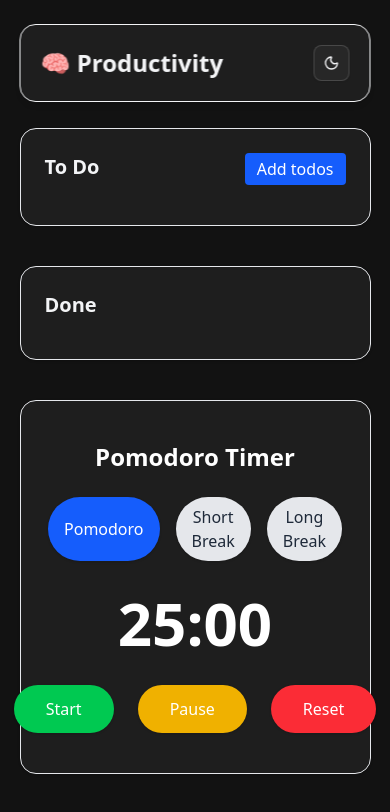
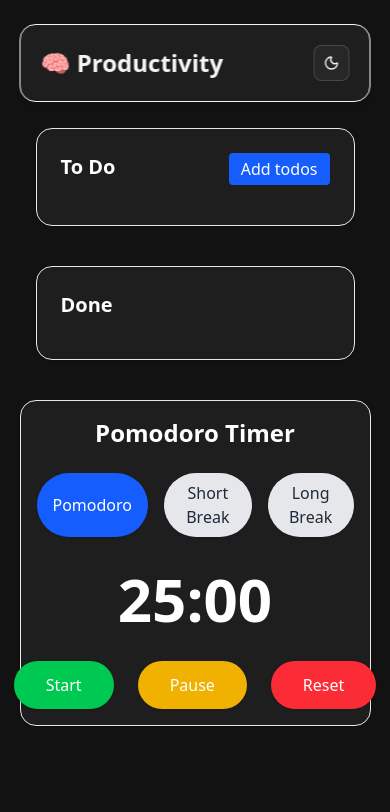
Before and after one commit to dyelo1007/productivity-app, a React (Vite) app: page / in a window 390 px wide. Shown: the top 812 px of the page. Built offline with nearby package versions, Linux system fonts and the light colour scheme.

Commit message:
feat: make PomodoroTimer and TodoList responsive and fix rounded corners on large screens

```diff
--- a/src/components/PomodoroTimer.tsx
+++ b/src/components/PomodoroTimer.tsx
@@ -44,7 +44,7 @@ const PomodoroTimer = () => {
   };
 
   return (
-    <section className="bg-white border border-gray-200 rounded-2xl p-10 shadow-sm flex flex-col items-center justify-center dark:bg-[#1e1e1e]">
+    <section className="w-full mx-auto p-4 sm:p-6 md:p-10 2xl:px-20 bg-white border border-gray-200 rounded-2xl shadow-sm flex flex-col items-center justify-center dark:bg-[#1e1e1e]">
       <h2 className="text-2xl font-semibold mb-6 text-gray-800 dark:text-white">
         Pomodoro Timer
       </h2>
--- a/src/components/TodoList.tsx
+++ b/src/components/TodoList.tsx
@@ -13,8 +13,6 @@ const TodoList = () => {
   });
   const [newTodo, setNewTodo] = useState("");
   const [showModal, setShowModal] = useState(false);
-
-  //load from local storage
 
   useEffect(() => {
     const storedTodos = localStorage.getItem("todos");
@@ -41,12 +39,8 @@ const TodoList = () => {
     setNewTodo("");
   };
 
-  const openModel = () => {
-    setShowModal(true);
-  };
-  const closeModal = () => {
-    setShowModal(false);
-  };
+  const openModel = () => setShowModal(true);
+  const closeModal = () => setShowModal(false);
 
   const handleEdit = (id: number) => {
     setTodos(
@@ -74,6 +68,7 @@ const TodoList = () => {
       todos.map((todo) => (todo.id === id ? { ...todo, text: value } : todo))
     );
   };
+
   const toggleStatus = (id: number) => {
     setTodos((prev) =>
       prev.map((todo) =>
@@ -84,13 +79,12 @@ const TodoList = () => {
     );
   };
 
-  //dnd
   const handleDragEnd = (event: DragEndEvent) => {
     const { active, over } = event;
     if (!over) return;
 
     const activeId = Number(active.id);
-    const destination = over.id; // "todo" or "done"
+    const destination = over.id;
 
     setTodos((prev) =>
       prev.map((todo) =>
@@ -102,22 +96,26 @@ const TodoList = () => {
   };
 
   return (
-    <div className="grid grid-cols-1 md:grid-cols-2 gap-10 ">
-      <DndContext collisionDetection={closestCenter} onDragEnd={handleDragEnd}>
+    <div className="w-full max-w-full 2xl:w-screen px-4 md:px-8 2xl:px-20">
+      <div className="grid grid-cols-1 md:grid-cols-2 gap-10">
+        <DndContext
+          collisionDetection={closestCenter}
+          onDragEnd={handleDragEnd}
+        >
           {/* To Do Column */}
           <DroppableColumn id="todo">
-          <div className="bg-white border border-gray-200 rounded-2xl p-6 shadow-sm dark:bg-[#1e1e1e]">
+            <div className="w-full bg-white border border-gray-200 rounded-2xl p-6 shadow-sm dark:bg-[#1e1e1e]">
               <div className="flex justify-between">
-              <h2 className="text-xl font-semibold mb-4">To Do</h2>
+                <h2 className="text-xl font-semibold mb-4 text-gray-800 dark:text-white">
+                  To Do
+                </h2>
                 <div className="mb-4 col-span-2">
                   {showModal ? (
-                  <>
-                    <div className="fixed inset-0 bg-white/50 bg-opacity-50 backdrop-blur-sm flex justify-center items-center z-50 ">
-                      <div className="bg-white border border-gray-200 rounded-2xl shadow-xl w-full max-w-md p-8 relative  dark:bg-[#1e1e1e]">
+                    <div className="fixed inset-0 bg-white/50 backdrop-blur-sm flex justify-center items-center z-50">
+                      <div className="bg-white border border-gray-200 rounded-2xl shadow-xl w-full max-w-md p-8 relative dark:bg-[#1e1e1e]">
                         <h2 className="text-2xl font-semibold mb-6 text-center text-gray-800 dark:text-gray-50">
                           Add New Task
                         </h2>
-
                         <div className="mb-4">
                           <label className="block text-sm font-medium text-gray-700 mb-1 dark:text-gray-50">
                             Task Title
@@ -129,7 +127,6 @@ const TodoList = () => {
                             onChange={(e) => setNewTodo(e.target.value)}
                           />
                         </div>
-
                         <div className="flex justify-end space-x-3 mt-6">
                           <button
                             onClick={closeModal}
@@ -144,7 +141,6 @@ const TodoList = () => {
                             Save
                           </button>
                         </div>
-
                         <button
                           onClick={closeModal}
                           className="absolute top-4 right-4 text-gray-400 hover:text-gray-600 text-2xl leading-none"
@@ -153,7 +149,6 @@ const TodoList = () => {
                         </button>
                       </div>
                     </div>
-                  </>
                   ) : (
                     <button
                       onClick={openModel}
@@ -169,10 +164,7 @@ const TodoList = () => {
                   .filter((todo) => todo.status === "todo")
                   .map((todo) => (
                     <DraggableTodo key={todo.id} id={todo.id}>
-                    <li
-                      key={todo.id}
-                      className="p-4 bg-gray-50 rounded-xl border flex justify-between dark:bg-[#2a2a2a]"
-                    >
+                      <li className="p-4 bg-gray-50 rounded-xl border flex justify-between dark:bg-[#2a2a2a]">
                         {todo.isEditing ? (
                           <>
                             <input
@@ -189,8 +181,7 @@ const TodoList = () => {
                             </button>
                           </>
                         ) : (
-                        <>
-                          <div className="flex justify-between w-full ">
+                          <div className="flex justify-between w-full">
                             <div>
                               <span>{todo.text}</span>
                             </div>
@@ -215,7 +206,6 @@ const TodoList = () => {
                               </button>
                             </div>
                           </div>
-                        </>
                         )}
                       </li>
                     </DraggableTodo>
@@ -225,18 +215,17 @@ const TodoList = () => {
           </DroppableColumn>
 
           {/* Done Column */}
-        <div className="bg-white border border-gray-200 rounded-2xl p-6 shadow-sm dark:bg-[#1e1e1e]">
+          <div className="w-full bg-white border border-gray-200 rounded-2xl p-6 shadow-sm dark:bg-[#1e1e1e]">
             <DroppableColumn id="done">
-            <h2 className="text-xl font-semibold mb-4">Done</h2>
+              <h2 className="text-xl font-semibold mb-4 text-gray-800 dark:text-white">
+                Done
+              </h2>
               <ul className="space-y-3">
                 {todos
                   .filter((todo) => todo.status === "done")
                   .map((todo) => (
                     <DraggableTodo key={todo.id} id={todo.id}>
-                    <li
-                      key={todo.id}
-                      className="p-4 bg-gray-50 rounded-xl border flex justify-between dark:bg-[#2a2a2a] "
-                    >
+                      <li className="p-4 bg-gray-50 rounded-xl border flex justify-between dark:bg-[#2a2a2a]">
                         <span className="line-through text-gray-400">
                           {todo.text}
                         </span>
@@ -251,7 +240,7 @@ const TodoList = () => {
                           onClick={() => handleDelete(todo.id)}
                         >
                           Delete
-                      </button>{" "}
+                        </button>
                       </li>
                     </DraggableTodo>
                   ))}
@@ -260,6 +249,7 @@ const TodoList = () => {
           </div>
         </DndContext>
       </div>
+    </div>
   );
 };
 
```
Lines whose indentation alone changed are shown as unchanged.
